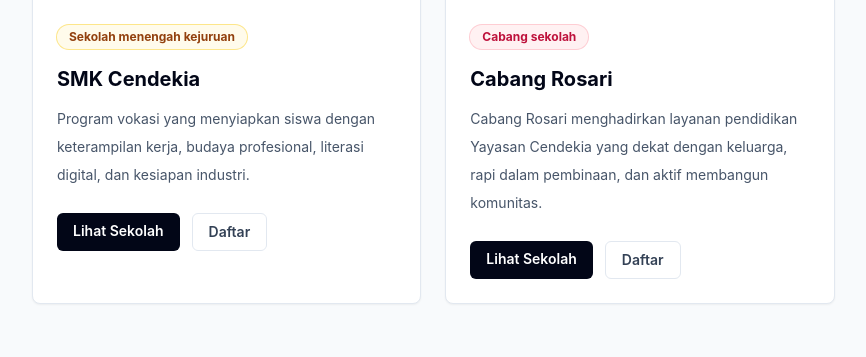
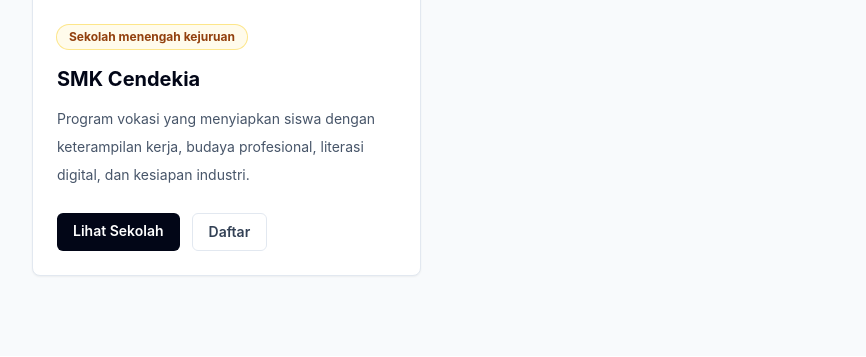
Before and after one commit to subanti009x/yayasan, a PHP site: page /public/index.html in a window 1280 px wide. Shown: the part 2069-2426 px from the top of the page, without its empty margins (0-866 px from the left). Run offline with PHP 8.4, Linux system fonts and the light colour scheme; some libraries are stand-ins or nearby versions.

Commit message:
Hide Rosari card from school units

```diff
--- a/index.php
+++ b/index.php
@@ -60,6 +60,7 @@ require __DIR__ . '/includes/header.php';
             </div>
             <div class="grid gap-6 md:grid-cols-2 xl:grid-cols-3">
                 <?php foreach ($data['schools'] as $key => $school): ?>
+                    <?php if ($key === 'rosari') continue; ?>
                     <?php render_school_card($key, $school); ?>
                 <?php endforeach; ?>
             </div>
--- a/public/index.html
+++ b/public/index.html
@@ -136,7 +136,7 @@
                 <p class="mt-4 text-base leading-8 text-slate-600">Setiap halaman sekolah menampilkan profil, WhatsApp admin, pendaftaran, dan lokasi Google Maps.</p>
             </div>
             <div class="grid gap-6 md:grid-cols-2 xl:grid-cols-3">
-                                        <article class="group overflow-hidden rounded-lg border border-slate-200 bg-white shadow-sm transition duration-300 hover:-translate-y-1 hover:shadow-soft">
+                                                            <article class="group overflow-hidden rounded-lg border border-slate-200 bg-white shadow-sm transition duration-300 hover:-translate-y-1 hover:shadow-soft">
         <div class="aspect-[16/10] overflow-hidden bg-slate-200">
             <img src="https://images.unsplash.com/photo-1509062522246-3755977927d7?auto=format&amp;fit=crop&amp;w=1600&amp;q=80" alt="TK / PAUD Cendekia" class="h-full w-full object-cover transition duration-500 group-hover:scale-105" loading="lazy">
         </div>
@@ -150,7 +150,7 @@
             </div>
         </div>
     </article>
-                                            <article class="group overflow-hidden rounded-lg border border-slate-200 bg-white shadow-sm transition duration-300 hover:-translate-y-1 hover:shadow-soft">
+                                                                <article class="group overflow-hidden rounded-lg border border-slate-200 bg-white shadow-sm transition duration-300 hover:-translate-y-1 hover:shadow-soft">
         <div class="aspect-[16/10] overflow-hidden bg-slate-200">
             <img src="https://images.unsplash.com/photo-1577896851231-70ef18881754?auto=format&amp;fit=crop&amp;w=1600&amp;q=80" alt="SD Cendekia" class="h-full w-full object-cover transition duration-500 group-hover:scale-105" loading="lazy">
         </div>
@@ -164,7 +164,7 @@
             </div>
         </div>
     </article>
-                                            <article class="group overflow-hidden rounded-lg border border-slate-200 bg-white shadow-sm transition duration-300 hover:-translate-y-1 hover:shadow-soft">
+                                                                <article class="group overflow-hidden rounded-lg border border-slate-200 bg-white shadow-sm transition duration-300 hover:-translate-y-1 hover:shadow-soft">
         <div class="aspect-[16/10] overflow-hidden bg-slate-200">
             <img src="https://images.unsplash.com/photo-1523240795612-9a054b0db644?auto=format&amp;fit=crop&amp;w=1600&amp;q=80" alt="SMP Cendekia" class="h-full w-full object-cover transition duration-500 group-hover:scale-105" loading="lazy">
         </div>
@@ -178,7 +178,7 @@
             </div>
         </div>
     </article>
-                                            <article class="group overflow-hidden rounded-lg border border-slate-200 bg-white shadow-sm transition duration-300 hover:-translate-y-1 hover:shadow-soft">
+                                                                <article class="group overflow-hidden rounded-lg border border-slate-200 bg-white shadow-sm transition duration-300 hover:-translate-y-1 hover:shadow-soft">
         <div class="aspect-[16/10] overflow-hidden bg-slate-200">
             <img src="https://images.unsplash.com/photo-1562774053-701939374585?auto=format&amp;fit=crop&amp;w=1600&amp;q=80" alt="SMK Cendekia" class="h-full w-full object-cover transition duration-500 group-hover:scale-105" loading="lazy">
         </div>
@@ -192,21 +192,7 @@
             </div>
         </div>
     </article>
-                                            <article class="group overflow-hidden rounded-lg border border-slate-200 bg-white shadow-sm transition duration-300 hover:-translate-y-1 hover:shadow-soft">
-        <div class="aspect-[16/10] overflow-hidden bg-slate-200">
-            <img src="https://images.unsplash.com/photo-1497633762265-9d179a990aa6?auto=format&amp;fit=crop&amp;w=1600&amp;q=80" alt="Cabang Rosari" class="h-full w-full object-cover transition duration-500 group-hover:scale-105" loading="lazy">
-        </div>
-        <div class="p-6">
-            <span class="inline-flex rounded-full px-3 py-1 text-xs font-bold ring-1 bg-rose-50 text-rose-700 ring-rose-200">Cabang sekolah</span>
-            <h3 class="mt-4 text-xl font-bold text-slate-950">Cabang Rosari</h3>
-            <p class="mt-3 text-sm leading-7 text-slate-600">Cabang Rosari menghadirkan layanan pendidikan Yayasan Cendekia yang dekat dengan keluarga, rapi dalam pembinaan, dan aktif membangun komunitas.</p>
-            <div class="mt-6 flex flex-wrap gap-3">
-                <a href="rosari.html" class="rounded-md bg-slate-950 px-4 py-2 text-sm font-semibold text-white transition hover:bg-slate-800">Lihat Sekolah</a>
-                <a href="rosari.html#pendaftaran" class="rounded-md border border-slate-200 px-4 py-2 text-sm font-semibold text-slate-700 transition hover:border-teal-300 hover:text-teal-700">Daftar</a>
-            </div>
-        </div>
-    </article>
-                                </div>
+                                                    </div>
         </div>
     </section>
 
```
